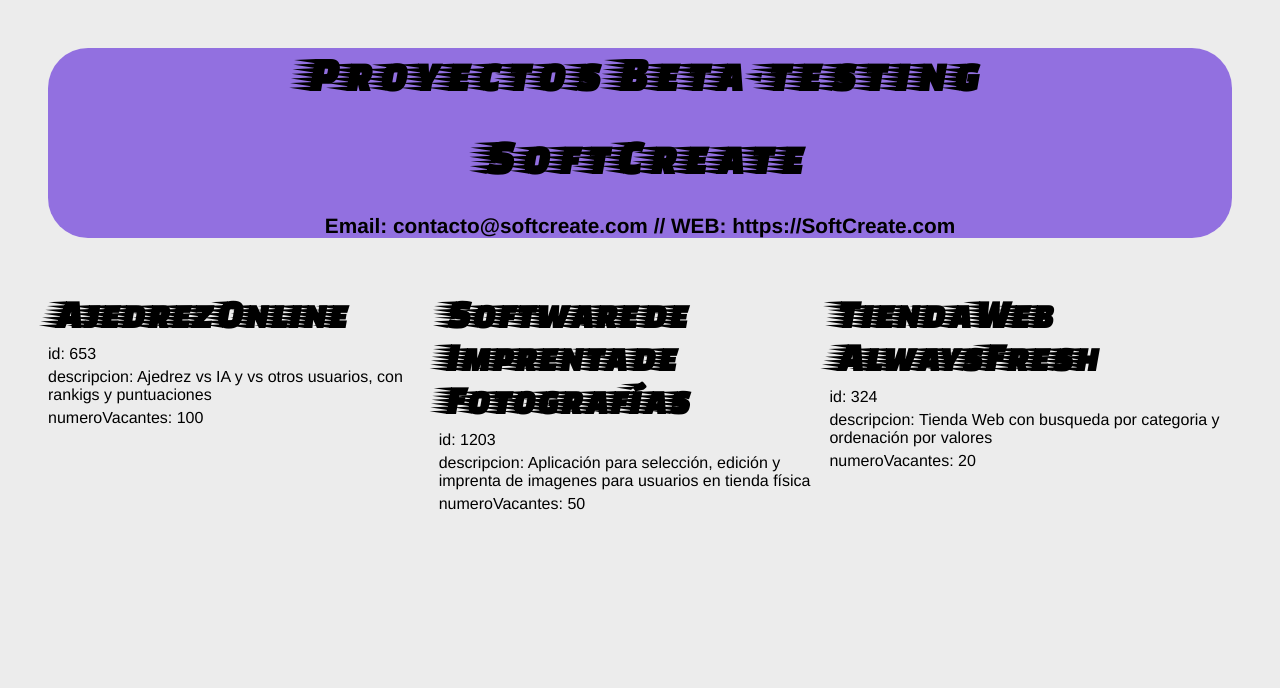
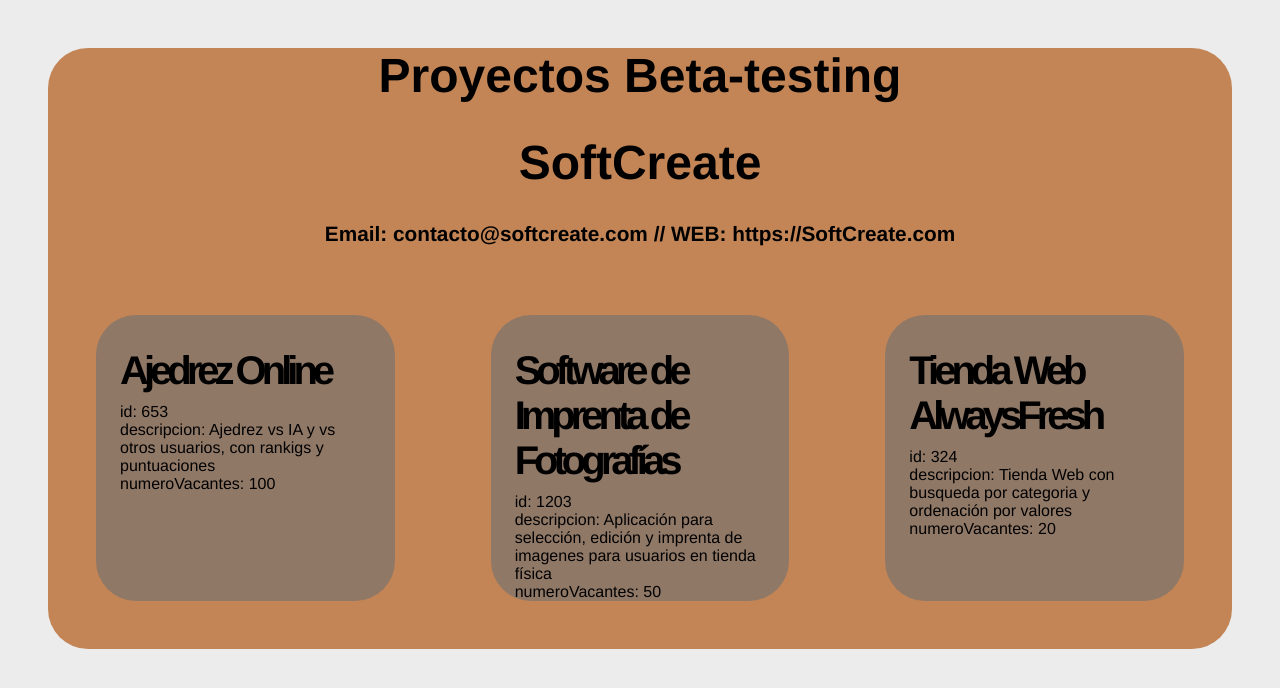
Before and after one commit to JonathanBetPer/CreacionObjetosJS, a plain HTML site: page index.html in a window 1280 px wide. Drawn offline with Linux system fonts and the light colour scheme.

Commit message:
Añadidos algunos estilos

```diff
--- a/index.html
+++ b/index.html
@@ -15,9 +15,8 @@
                 Beta-testing</h1>
         </header>
 
-        <section>
+        <section></section>
 
-        </section>
     </div>
 
 
--- a/style.css
+++ b/style.css
@@ -10,13 +10,13 @@ body {
 }
 
 .contenido  {
-  background-color: rgba(118, 73, 221, 0.755);
+  background-color: rgba(183, 101, 38, 0.755);
   border-radius: 2.5rem;
   margin: 3rem;
 }
 
 h1, h2 {
-  font-family: 'Faster One', cursive;
+
 }
 
 /* header styles */
@@ -34,13 +34,22 @@ header p {
 
 /* section styles */
 
+section{
+  display: flex;
+  flex-direction: row;
+  flex-flow: row;
+}
+
 section article {
-  width: 33%;
-  float: left;
+  background-color: rgba(128, 117, 109, 0.755);
+  border-radius: 2.5rem;
+  margin: 3rem;
+  padding: 0 1.5rem;
+  width: 100%;
 }
 
 section p {
-  margin: 5px 0;
+  margin: 0;
 }
 
 section ul {
```
